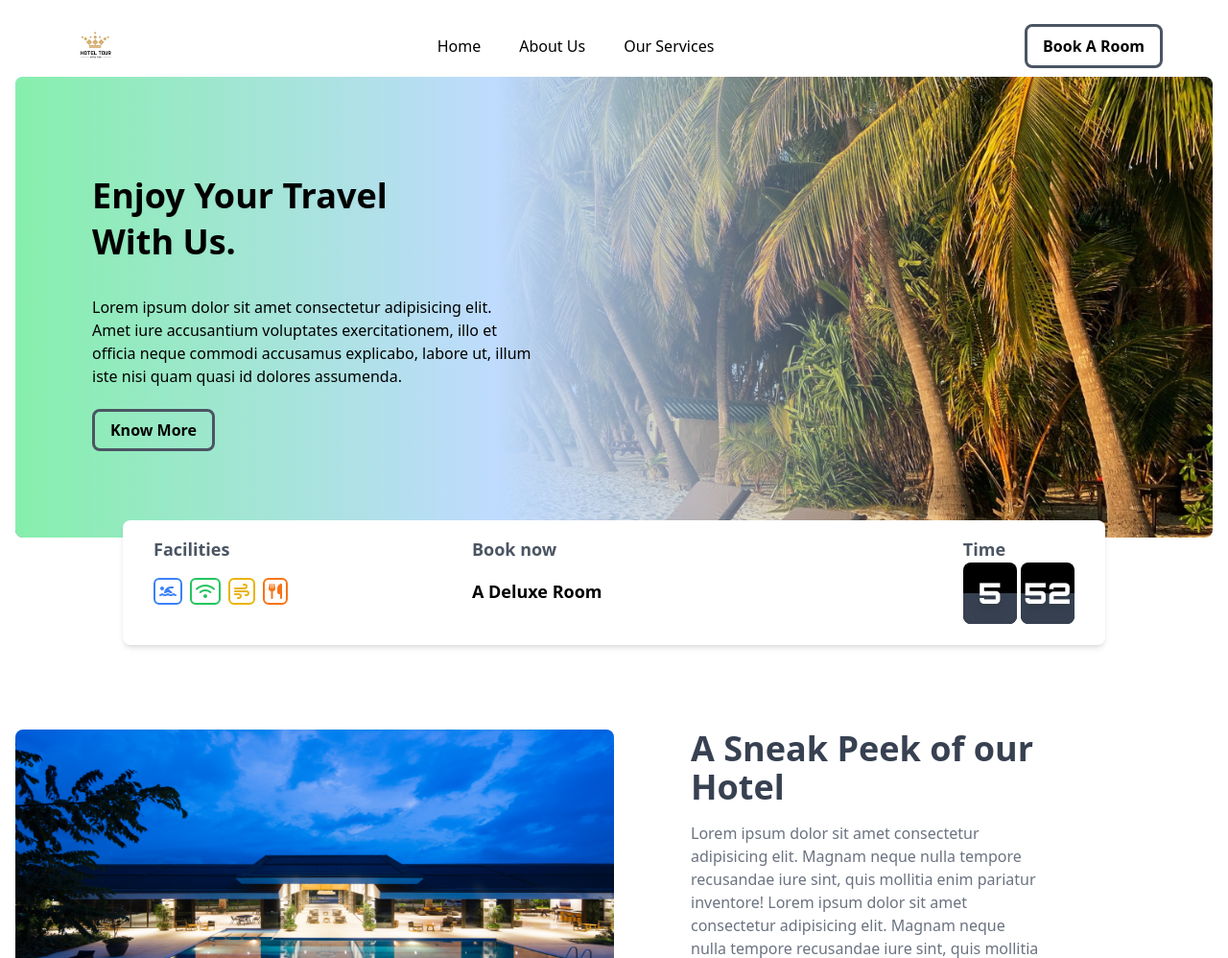
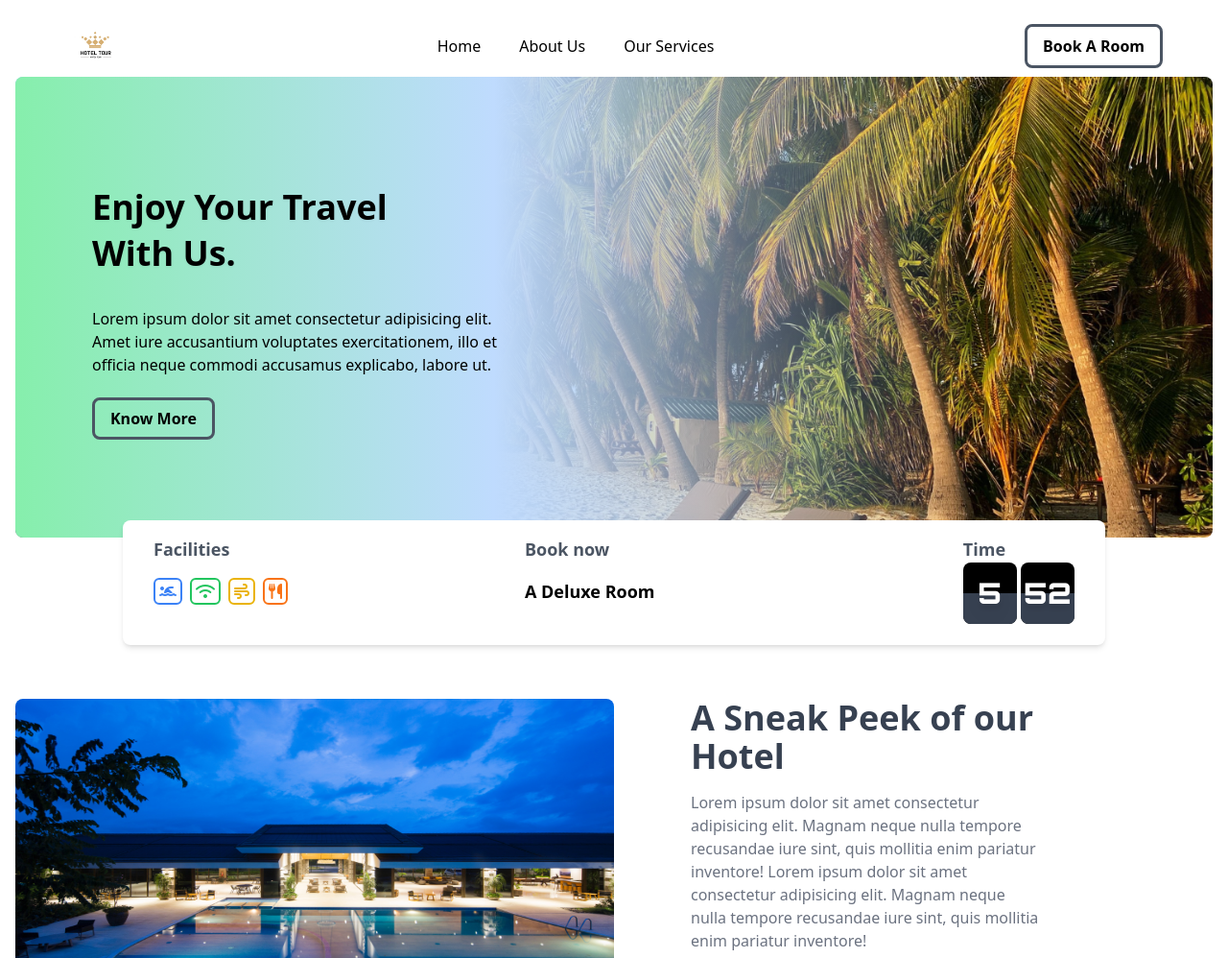
Before and after one commit to sabinbaniya/psychic-chainsaw, a PHP site: page /hotel/ in a window 1280 px wide. Shown: the top 998 px of the page at 96% size. Run offline with PHP 8.4, Linux system fonts and the light colour scheme; some libraries are stand-ins or nearby versions.

Commit message:
homepage section changes

```diff
--- a/index.php
+++ b/index.php
@@ -17,20 +17,20 @@
 
 <body class="max-w-[1400px] mx-auto">
   <?php require_once("./include/navbar.php") ?>
-  <section class="lg:mb-42 md:mb-40 mb-32">
+  <section class="lg:mb-42 sm:mb-32 mb-40">
     <section class="relative">
       <main class="bg-[url('./assets/images/hero.jpg')] min-h-[60vh] mx-4 bg-center bg-cover bg-no-repeat rounded-lg overflow-x-hidden">
         <div class="w-[80%] h-[60vh] flex items-center bg-gradient-to-r from-green-300 via-blue-200 to-transparent ">
           <div class="mx-4 text-black md:pl-16 pl-4">
-            <h1 class="text-4xl font-bold leading-[3rem] mb-8 drop-shadow-sm">Enjoy Your Travel <br /> With Us.</h1>
-            <p class="max-w-[50ch] mb-8">Lorem ipsum dolor sit amet consectetur adipisicing elit. Amet iure accusantium voluptates exercitationem, illo et officia neque commodi accusamus explicabo, labore ut, illum iste nisi quam quasi id dolores assumenda.</p>
+            <h1 class="sm:text-4xl text-2xl font-bold sm:leading-[3rem] mb-4 sm:mb-8 drop-shadow-sm">Enjoy Your Travel <br /> With Us.</h1>
+            <p class="max-w-[50ch] mb-8">Lorem ipsum dolor sit amet consectetur adipisicing elit. Amet iure accusantium voluptates exercitationem, illo et officia neque commodi accusamus explicabo, labore ut.</p>
             <div>
               <a href="#sneakpeek" class="px-4 py-2 rounded-lg bg-transparent text-black font-bold border-[3px] border-gray-600 hover:bg-black hover:text-white">Know More</a>
             </div>
           </div>
         </div>
       </main>
-      <div class="absolute flex items-start justify-between rounded-lg shadow-md px-8 py-4 w-[80%] text-center md:text-left left-1/2 -translate-x-1/2 -bottom-20 md:-bottom-28 z-50 overflow-hidden bg-white">
+      <div class="absolute flex items-center space-y-4 sm:space-y-0 sm:items-start flex-col sm:flex-row justify-center sm:justify-between rounded-lg shadow-md px-8 py-4 w-[80%] text-center md:text-left left-1/2 -translate-x-1/2 -bottom-40 sm:-bottom-20 md:-bottom-28 z-50 overflow-hidden bg-white">
         <div>
           <p class="text-gray-600 text-lg font-bold">Facilities</p>
           <div>
@@ -42,14 +42,14 @@
             </ul>
           </div>
         </div>
-        <div class="w-80 md:w-full min-h-[55px] md:basis-1/3">
+        <div class="sm:max-w-[210px] md:w-full min-h-[55px] md:basis-1/3">
           <p class="text-gray-600 text-lg font-bold">Book now </p>
           <div>
-            <ul id="animating_ul" class="break-normal mt-0 md:mt-4 font-bold relative w-56">
-              <li class="absolute left-1/2 text-lg -translate-x-1/2 md:left-0 md:translate-x-0">A Deluxe Room</li>
-              <li class="invisible absolute left-1/2 text-lg -translate-x-1/2 md:left-0 md:translate-x-0">A Suite</li>
-              <li class="invisible absolute left-1/2 text-lg -translate-x-1/2 md:left-0 md:translate-x-0">A Double Bed Room</li>
-              <li class="invisible absolute left-1/2 text-lg -translate-x-1/2 md:left-0 md:translate-x-0">A Balcony Room</li>
+            <ul id="animating_ul" class="break-normal mt-0 md:mt-4 font-bold relative w-56 flex justify-center">
+              <li class="absolute text-lg  md:left-0 md:translate-x-0">A Deluxe Room</li>
+              <li class="invisible absolute text-lg  md:left-0 md:translate-x-0">A Suite</li>
+              <li class="invisible absolute text-lg  md:left-0 md:translate-x-0">A Double Bed Room</li>
+              <li class="invisible absolute text-lg  md:left-0 md:translate-x-0">A Balcony Room</li>
             </ul>
           </div>
         </div>
@@ -128,6 +128,40 @@
     </div>
 
   </section>
+  <section>
+    <h3 class="text-3xl md:text-5xl font-bold text-gray-800 sm:text-left text-center">Contact Us</h3>
+    <div class="flex justify-between items-center">
+      <div class="basis-2/5">
+        <img src="./assets/images/hotel-1.jpg" class="w-full h-full">
+      </div>
+      <form action="" class="basis-3/5">
+        <div class="relative">
+          <input type="text" required autocomplete="off" class="peer bg-transparent border-2 border-gray-400 rounded-md focus:border-gray-600 focus:outline-none pl-6 pr-2 py-2" placeholder=" ">
+          <p class="absolute cursor-text -top-3 left-2 px-2 peer-placeholder-shown:top-2 peer-focus:-top-3 transition-all bg-white text-sm peer-placeholder-shown:text-base peer-focus:text-sm inline duration-300">Name</p>
+        </div>
+        <div class="relative">
+          <input type="email" required autocomplete="off" class="peer bg-white border-2 border-gray-400 rounded-md focus:border-gray-600 focus:outline-none pl-6 pr-2 py-2" placeholder=" ">
+          <p class="absolute cursor-text -top-3 left-2 px-2 peer-placeholder-shown:top-2 peer-focus:-top-3 transition-all bg-white text-sm peer-placeholder-shown:text-base peer-focus:text-sm inline duration-300">Email</p>
+        </div>
+        <div class="relative">
+          <input type="tel" required autocomplete="off" class="peer bg-white border-2 border-gray-400 rounded-md focus:border-gray-600 focus:outline-none pl-6 pr-2 py-2" placeholder=" ">
+          <p class="absolute cursor-text -top-3 left-2 px-2 peer-placeholder-shown:top-2 peer-focus:-top-3 transition-all bg-white text-sm peer-placeholder-shown:text-base peer-focus:text-sm inline duration-300">Mobile</p>
+        </div>
+        <div class="relative">
+          <input type="text" required autocomplete="off" class="peer bg-white border-2 border-gray-400 rounded-md focus:border-gray-600 focus:outline-none pl-6 pr-2 py-2" placeholder=" ">
+          <p class="absolute cursor-text -top-3 left-2 px-2 peer-placeholder-shown:top-2 peer-focus:-top-3 transition-all bg-white text-sm peer-placeholder-shown:text-base peer-focus:text-sm inline duration-300">Subject</p>
+        </div>
+        <div class="relative">
+          <textarea required autocomplete="off" style="resize: none;" rows="5" class="peer bg-white border-2 border-gray-400 rounded-md focus:border-gray-600 focus:outline-none px-4 py-2 width-full" placeholder=" "></textarea>
+          <p class="absolute cursor-text -top-3 left-2 px-2 peer-placeholder-shown:top-2 peer-focus:-top-3 transition-all bg-white text-sm peer-placeholder-shown:text-base peer-focus:text-sm inline duration-300">Message</p>
+        </div>
+        <div>
+          <input type="submit" value="Send Now">
+        </div>
+      </form>
+    </div>
+
+  </section>
 
   <script>
     function closeMenu() {
--- a/style.css
+++ b/style.css
@@ -530,6 +538,22 @@ Ensure the default browser behavior of the `hidden` attribute.
 
 .-top-96 {
   top: -24rem;
+}
+
+.-bottom-10 {
+  bottom: -2.5rem;
+}
+
+.-bottom-32 {
+  bottom: -8rem;
+}
+
+.-bottom-36 {
+  bottom: -9rem;
+}
+
+.-bottom-40 {
+  bottom: -10rem;
 }
 
 .z-50 {
@@ -632,8 +660,8 @@ Ensure the default browser behavior of the `hidden` attribute.
   margin-bottom: 1rem;
 }
 
-.mb-10 {
-  margin-bottom: 2.5rem;
+.mb-40 {
+  margin-bottom: 10rem;
 }
 
 .block {
@@ -1725,6 +1796,42 @@ body {
   content: var(--tw-content);
   --tw-rotate: 45deg;
   transform: translate(var(--tw-translate-x), var(--tw-translate-y)) rotate(var(--tw-rotate)) skewX(var(--tw-skew-x)) skewY(var(--tw-skew-y)) scaleX(var(--tw-scale-x)) scaleY(var(--tw-scale-y));
+}
+
+.peer:-moz-placeholder-shown ~ .peer-placeholder-shown\:top-2 {
+  top: 0.5rem;
+}
+
+.peer:-ms-input-placeholder ~ .peer-placeholder-shown\:top-2 {
+  top: 0.5rem;
+}
+
+.peer:placeholder-shown ~ .peer-placeholder-shown\:top-2 {
+  top: 0.5rem;
+}
+
+.peer:-moz-placeholder-shown ~ .peer-placeholder-shown\:text-base {
+  font-size: 1rem;
+  line-height: 1.5rem;
+}
+
+.peer:-ms-input-placeholder ~ .peer-placeholder-shown\:text-base {
+  font-size: 1rem;
+  line-height: 1.5rem;
+}
+
+.peer:placeholder-shown ~ .peer-placeholder-shown\:text-base {
+  font-size: 1rem;
+  line-height: 1.5rem;
+}
+
+.peer:focus ~ .peer-focus\:-top-3 {
+  top: -0.75rem;
+}
+
+.peer:focus ~ .peer-focus\:text-sm {
+  font-size: 0.875rem;
+  line-height: 1.25rem;
 }
 
 .peer:focus ~ .peer-focus\:text-lg {
@@ -1733,10 +1840,30 @@ body {
 }
 
 @media (min-width: 640px) {
+  .sm\:-bottom-20 {
+    bottom: -5rem;
+  }
+
   .sm\:mr-8 {
     margin-right: 2rem;
   }
 
+  .sm\:mb-36 {
+    margin-bottom: 9rem;
+  }
+
+  .sm\:mb-28 {
+    margin-bottom: 7rem;
+  }
+
+  .sm\:mb-8 {
+    margin-bottom: 2rem;
+  }
+
+  .sm\:mb-32 {
+    margin-bottom: 8rem;
+  }
+
   .sm\:block {
     display: block;
   }
@@ -1761,6 +1888,10 @@ body {
     min-width: 600px;
   }
 
+  .sm\:max-w-\[210px\] {
+    max-width: 210px;
+  }
+
   .sm\:grid-cols-2 {
     grid-template-columns: repeat(2, minmax(0, 1fr));
   }
@@ -1769,8 +1900,35 @@ body {
     grid-template-rows: repeat(2, minmax(0, 1fr));
   }
 
+  .sm\:flex-row {
+    flex-direction: row;
+  }
+
+  .sm\:items-start {
+    align-items: flex-start;
+  }
+
+  .sm\:justify-between {
+    justify-content: space-between;
+  }
+
+  .sm\:space-y-0 > :not([hidden]) ~ :not([hidden]) {
+    --tw-space-y-reverse: 0;
+    margin-top: calc(0px * calc(1 - var(--tw-space-y-reverse)));
+    margin-bottom: calc(0px * var(--tw-space-y-reverse));
+  }
+
   .sm\:text-left {
     text-align: left;
+  }
+
+  .sm\:text-4xl {
+    font-size: 2.25rem;
+    line-height: 2.5rem;
+  }
+
+  .sm\:leading-\[3rem\] {
+    line-height: 3rem;
   }
 }
 
```
Also changed, not shown: other parts of style.css (+67 -8 lines).
